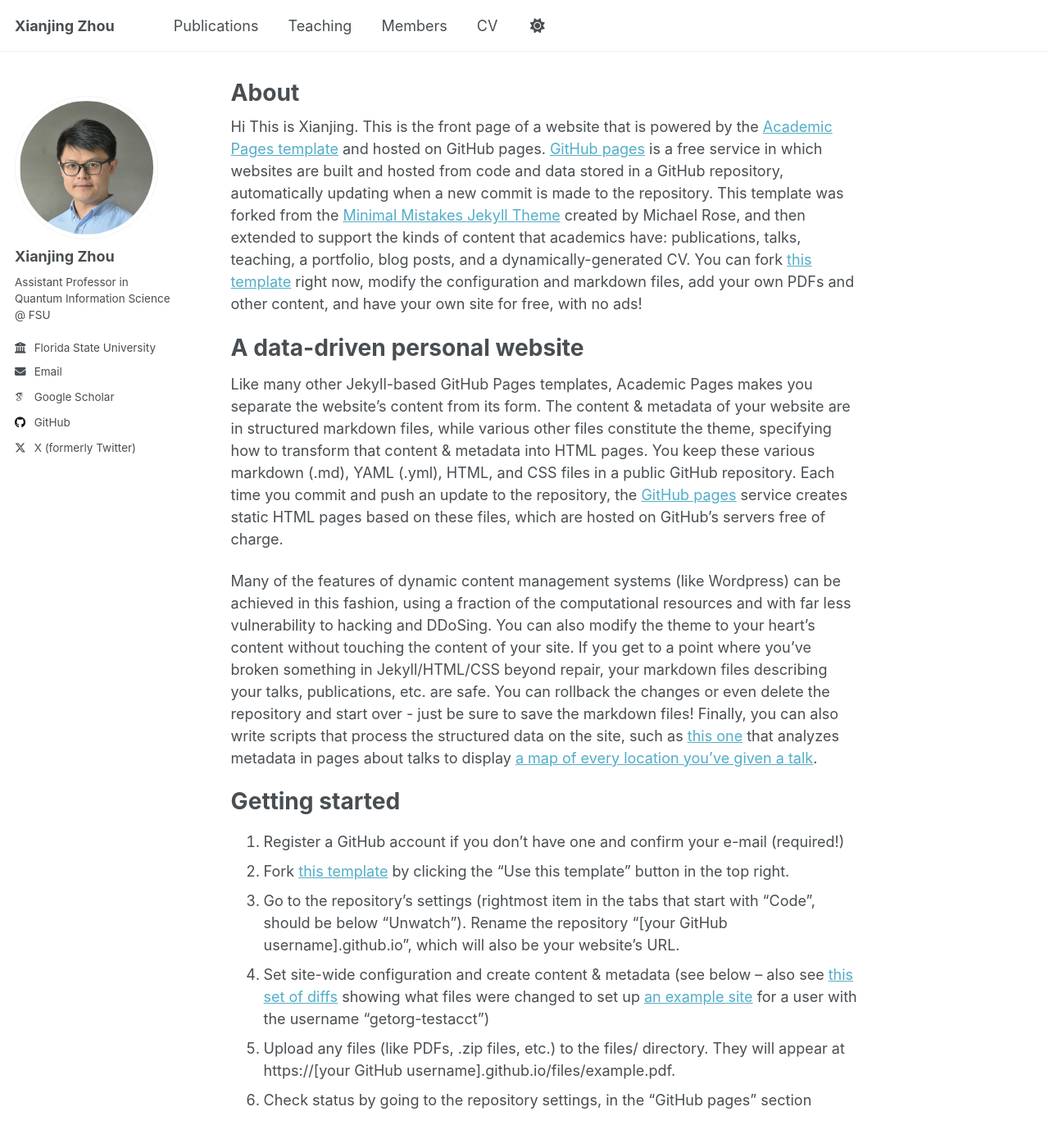
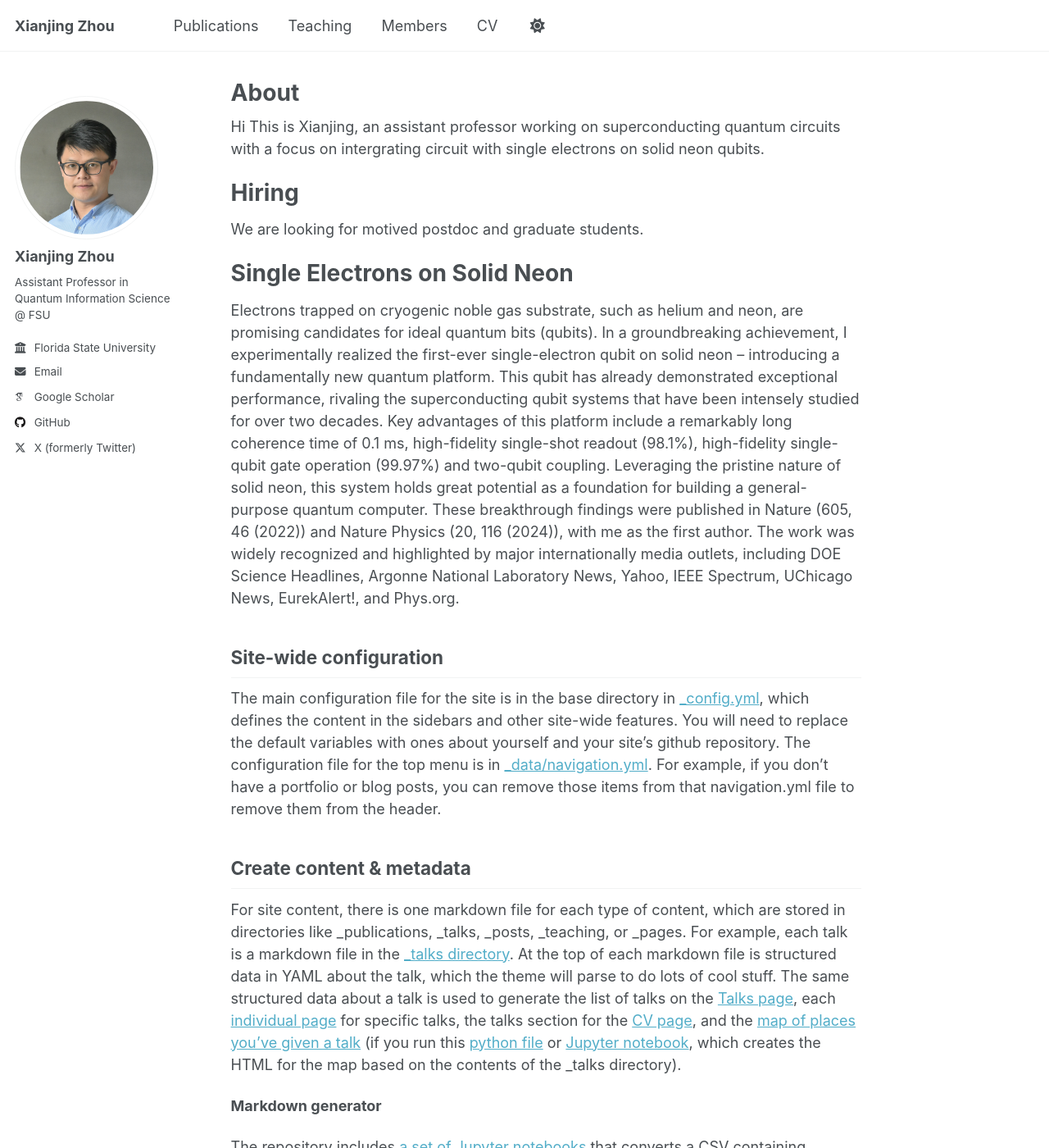
Before and after one commit to XianjingZhou/XianjingZhou.github.io, a Jekyll site: the page built from _pages/about.md, in a window 1280 px wide and 1400 px high. Shown: the whole window at 82% size. Built offline with Jekyll 4.4.1, drawn with Linux system fonts in a browser that asks for light colours; some web fonts are replaced.

Commit message:
update about

```diff
--- a/_pages/about.md
+++ b/_pages/about.md
@@ -7,23 +7,18 @@ redirect_from:
   - /about.html
 ---
 
-Hi This is Xianjing.
-This is the front page of a website that is powered by the [Academic Pages template](https://github.com/academicpages/academicpages.github.io) and hosted on GitHub pages. [GitHub pages](https://pages.github.com) is a free service in which websites are built and hosted from code and data stored in a GitHub repository, automatically updating when a new commit is made to the repository. This template was forked from the [Minimal Mistakes Jekyll Theme](https://mmistakes.github.io/minimal-mistakes/) created by Michael Rose, and then extended to support the kinds of content that academics have: publications, talks, teaching, a portfolio, blog posts, and a dynamically-generated CV. You can fork [this template](https://github.com/academicpages/academicpages.github.io) right now, modify the configuration and markdown files, add your own PDFs and other content, and have your own site for free, with no ads!
+Hi This is Xianjing, an assistant professor working on superconducting quantum circuits with a focus on intergrating circuit with single electrons on solid neon qubits.
 
-A data-driven personal website
+Hiring
 ======
-Like many other Jekyll-based GitHub Pages templates, Academic Pages makes you separate the website's content from its form. The content & metadata of your website are in structured markdown files, while various other files constitute the theme, specifying how to transform that content & metadata into HTML pages. You keep these various markdown (.md), YAML (.yml), HTML, and CSS files in a public GitHub repository. Each time you commit and push an update to the repository, the [GitHub pages](https://pages.github.com/) service creates static HTML pages based on these files, which are hosted on GitHub's servers free of charge.
+We are looking for motived postdoc and graduate students.
 
-Many of the features of dynamic content management systems (like Wordpress) can be achieved in this fashion, using a fraction of the computational resources and with far less vulnerability to hacking and DDoSing. You can also modify the theme to your heart's content without touching the content of your site. If you get to a point where you've broken something in Jekyll/HTML/CSS beyond repair, your markdown files describing your talks, publications, etc. are safe. You can rollback the changes or even delete the repository and start over - just be sure to save the markdown files! Finally, you can also write scripts that process the structured data on the site, such as [this one](https://github.com/academicpages/academicpages.github.io/blob/master/talkmap.ipynb) that analyzes metadata in pages about talks to display [a map of every location you've given a talk](https://academicpages.github.io/talkmap.html).
+Single Electrons on Solid Neon
+======
+Electrons trapped on cryogenic noble gas substrate, such as helium and neon, are promising candidates for ideal quantum bits (qubits). In a groundbreaking achievement, I experimentally realized the first-ever single-electron qubit on solid neon – introducing a fundamentally new quantum platform. This qubit has already demonstrated exceptional performance, rivaling the superconducting qubit systems that have been intensely studied for over two decades.
+Key advantages of this platform include a remarkably long coherence time of 0.1 ms, high-fidelity single-shot readout (98.1%), high-fidelity single-qubit gate operation (99.97%) and two-qubit coupling. Leveraging the pristine nature of solid neon, this system holds great potential as a foundation for building a general-purpose quantum computer.
+These breakthrough findings were published in Nature (605, 46 (2022)) and Nature Physics (20, 116 (2024)), with me as the first author. The work was widely recognized and highlighted by major internationally media outlets, including DOE Science Headlines, Argonne National Laboratory News, Yahoo, IEEE Spectrum, UChicago News, EurekAlert!, and Phys.org.
 
-Getting started
-======
-1. Register a GitHub account if you don't have one and confirm your e-mail (required!)
-1. Fork [this template](https://github.com/academicpages/academicpages.github.io) by clicking the "Use this template" button in the top right.
-1. Go to the repository's settings (rightmost item in the tabs that start with "Code", should be below "Unwatch"). Rename the repository "[your GitHub username].github.io", which will also be your website's URL.
-1. Set site-wide configuration and create content & metadata (see below -- also see [this set of diffs](http://archive.is/3TPas) showing what files were changed to set up [an example site](https://getorg-testacct.github.io) for a user with the username "getorg-testacct")
-1. Upload any files (like PDFs, .zip files, etc.) to the files/ directory. They will appear at https://[your GitHub username].github.io/files/example.pdf.
-1. Check status by going to the repository settings, in the "GitHub pages" section
 
 Site-wide configuration
 ------
```
